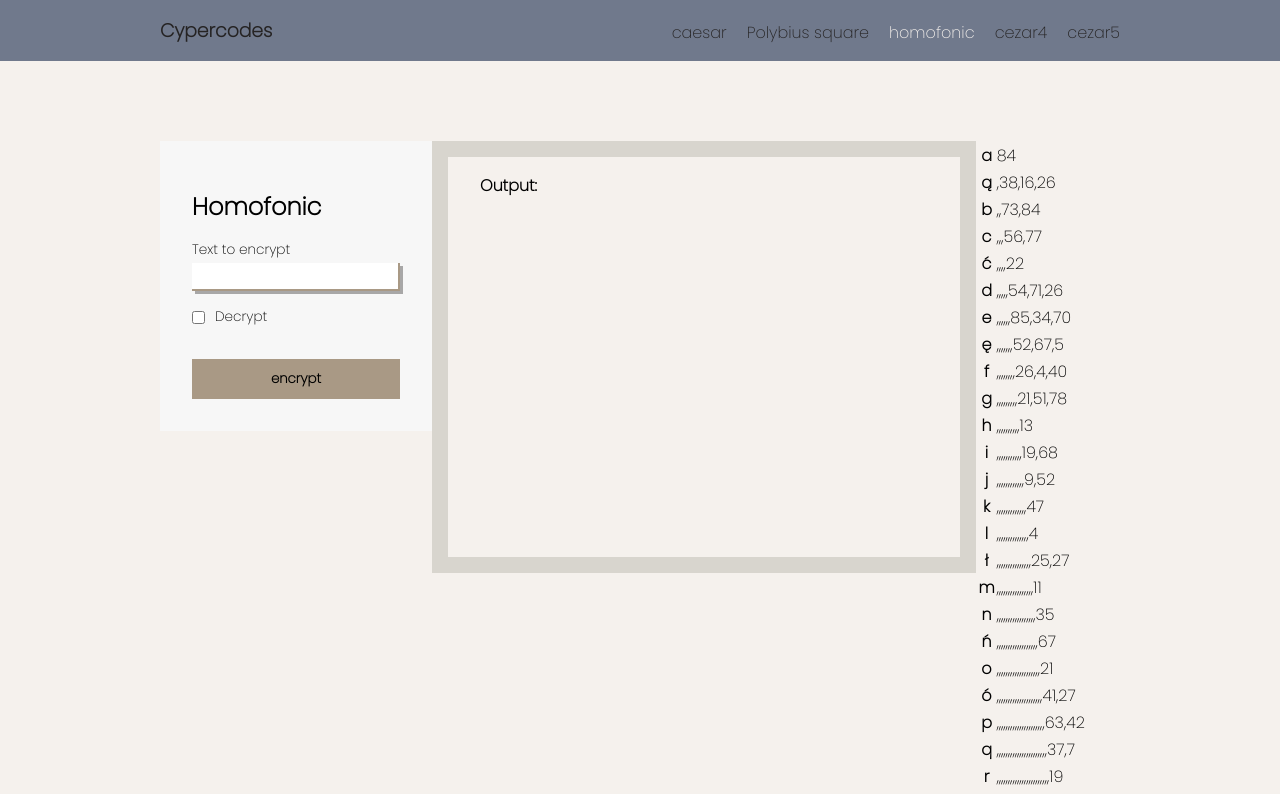
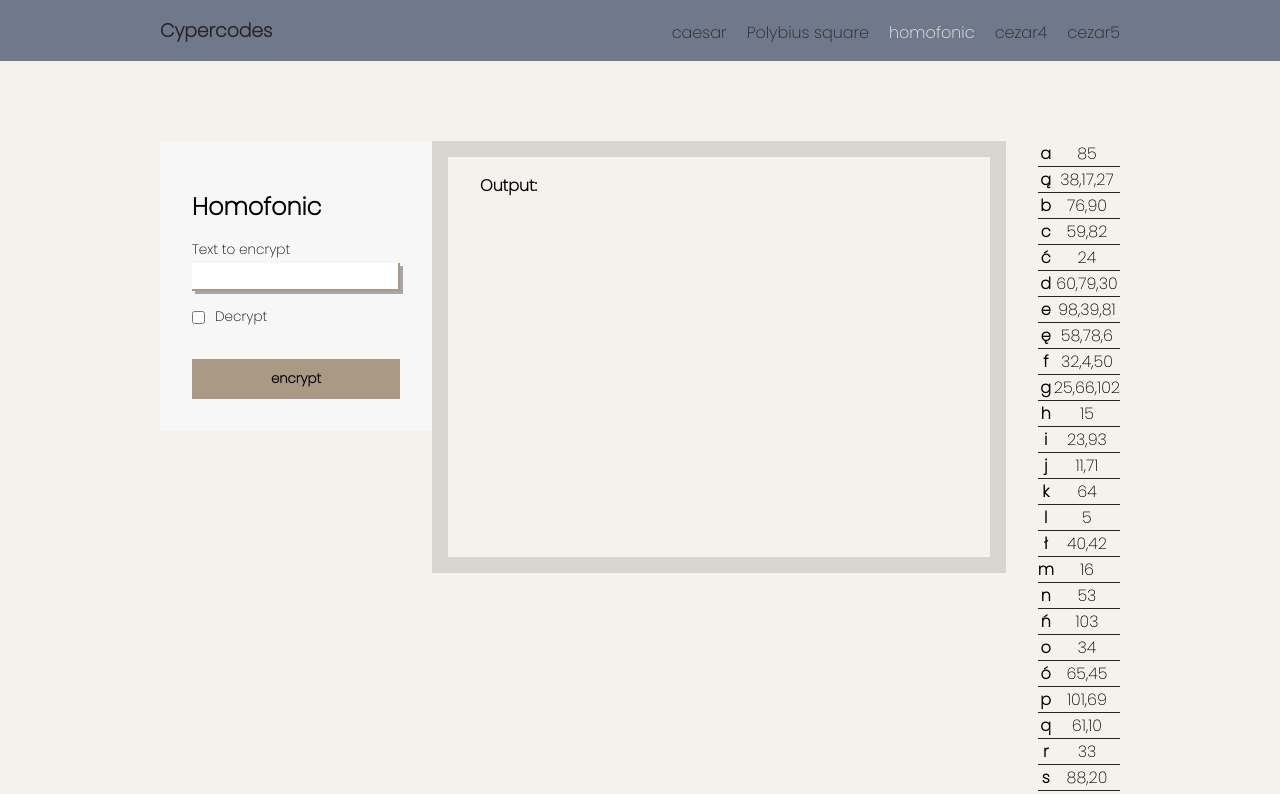
Before and after one commit to caomei1806/cyper_codes_project_uni, a React (Create React App) app: page /homofonic in a window 1280 px wide. Shown: the top 794 px of the page. Built offline with nearby package versions, Linux system fonts and the light colour scheme.

Commit message:
homofonic //encryption numbers randomisation corrected

```diff
--- a/src/App.scss
+++ b/src/App.scss
@@ -139,3 +139,15 @@ body {
 		}
 	}
 }
+.encryptionTable {
+	margin-left: 2rem;
+	th,
+	td {
+		border-bottom: 1px solid $dark;
+	}
+	table {
+		width: 90%;
+		border-collapse: collapse;
+		text-align: center;
+	}
+}
--- a/src/components/Homofonic.js
+++ b/src/components/Homofonic.js
@@ -10,22 +10,24 @@ const Homofonic = () => {
 	const [isModalShown, setIsModalShown] = useState(false)
 	const [encryptionNumbers, setEncryptionNumbers] = useState([])
 
+	let numbersSet = [...numbers]
+	let encryptionNumbersSet = [[]]
+
 	const randomizeEncryptionNumbers = (letter) => {
-		let encryptionNumbersSet = []
-		let numbersSet = numbers
 		let encryptionNumberAmount = Math.floor(Math.random() * 3 + 1)
 		let letterNos = []
 		for (let letterNo = 0; letterNo < encryptionNumberAmount; letterNo++) {
-			let newEncryptionNumber = Math.floor(
-				Math.random() * (numbersSet.length - 1) + 0
+			const max = numbersSet.length
+			let newEncryptionNumber = Math.floor(Math.random() * max)
+			letterNos.push(numbersSet[newEncryptionNumber])
+			const a = numbersSet.filter(
+				(no) => no !== numbersSet[newEncryptionNumber]
 			)
-			letterNos.push(numbersSet[newEncryptionNumber])
-			numbersSet.pop(numbersSet[newEncryptionNumber])
-			console.log(numbersSet[newEncryptionNumber])
+			numbersSet = a
+			console.log('n' + numbersSet[newEncryptionNumber] + '\n' + numbersSet)
 		}
-		encryptionNumbersSet[letter] = letterNos
-		setEncryptionNumbers(encryptionNumbersSet)
-		return encryptionNumbersSet
+
+		return letterNos
 	}
 
 	const drawEncryptionTable = () => {
@@ -36,7 +38,9 @@ const Homofonic = () => {
 			const th = document.createElement('th')
 			th.innerHTML = letter
 			const td = document.createElement('td')
-			td.innerHTML = randomizeEncryptionNumbers(index)
+			const delay = randomizeEncryptionNumbers()
+
+			td.innerHTML = delay
 			tr.appendChild(th)
 			tr.appendChild(td)
 			table.appendChild(tr)
```
